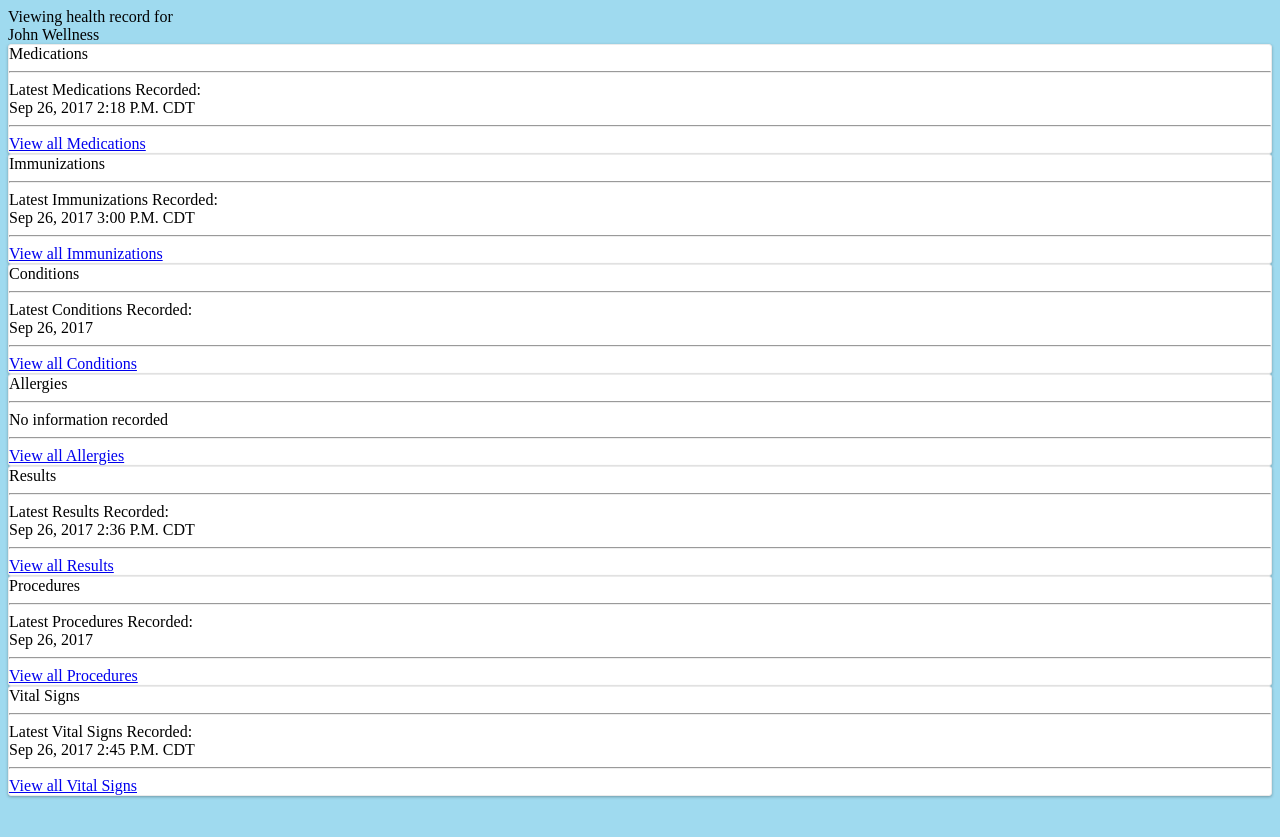
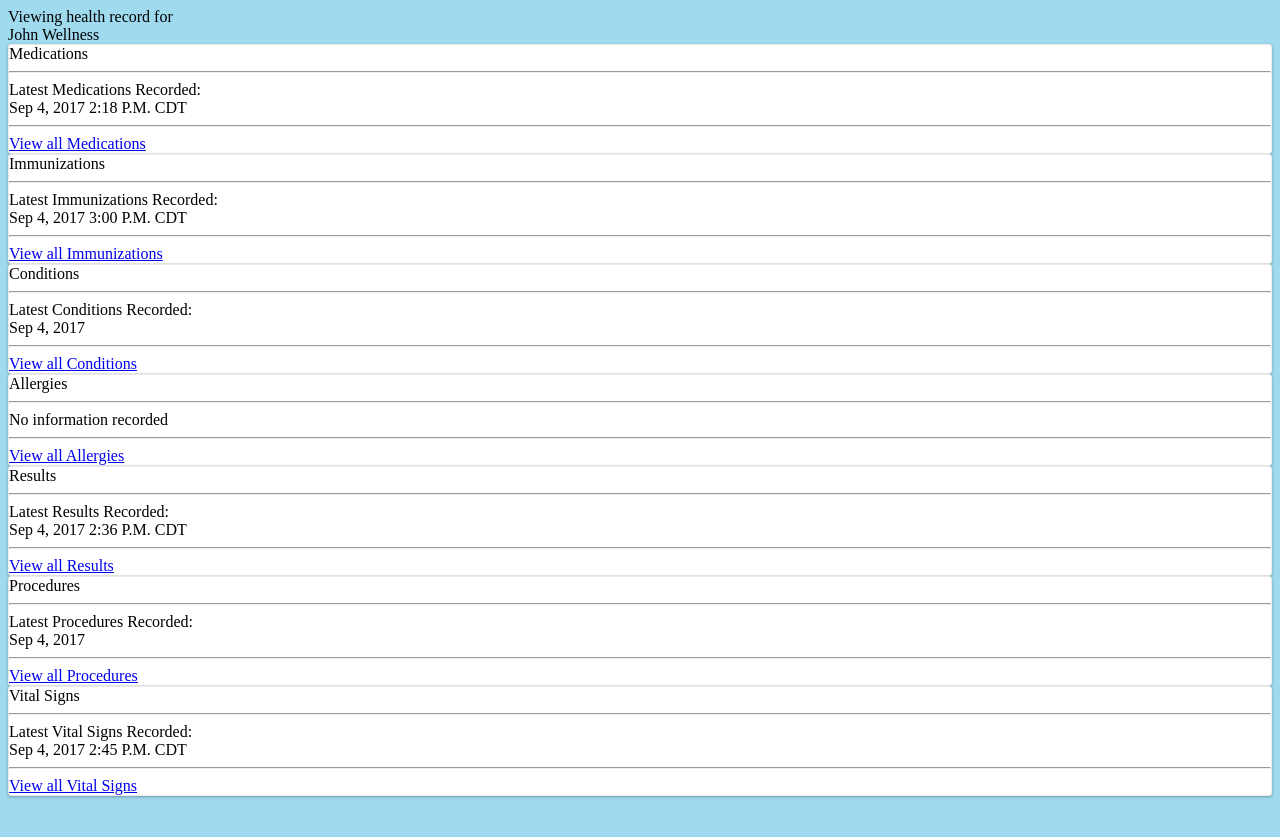
Before and after one commit to glisom/glisom.github.io, a Jekyll site: the page preoverview.html, which Jekyll copies as it is, in a window 1280 px wide. Shown: the top 837 px of the page. Built offline with Jekyll 4.4.1, drawn with Linux system fonts in a browser that asks for light colours; nearby versions of some CDN libraries; a script that is not in the unit is left out.

Commit message:
New Results

```diff
--- a/preoverview.html
+++ b/preoverview.html
@@ -82,7 +82,7 @@
 							<div class='u-pl--md'>
 								Latest Medications Recorded:
 								<div class='text-center'>
-									Sep 26, 2017  2:18 P.M. CDT
+									Sep 4, 2017  2:18 P.M. CDT
 								</div>
 							</div>
 						</div>
@@ -107,7 +107,7 @@
 							<div class='u-pl--md'>
 								Latest Immunizations Recorded:
 								<div class='text-center'>
-									Sep 26, 2017  3:00 P.M. CDT
+									Sep 4, 2017  3:00 P.M. CDT
 								</div>
 							</div>
 						</div>
@@ -132,7 +132,7 @@
 							<div class='u-pl--md'>
 								Latest Conditions Recorded:
 								<div class='text-center'>
-									Sep 26, 2017
+									Sep 4, 2017
 								</div>
 							</div>
 						</div>
@@ -179,7 +179,7 @@
 							<div class='u-pl--md'>
 								Latest Results Recorded:
 								<div class='text-center'>
-									Sep 26, 2017  2:36 P.M. CDT
+									Sep 4, 2017  2:36 P.M. CDT
 								</div>
 							</div>
 						</div>
@@ -204,7 +204,7 @@
 							<div class='u-pl--md'>
 								Latest Procedures Recorded:
 								<div class='text-center'>
-									Sep 26, 2017
+									Sep 4, 2017
 								</div>
 							</div>
 						</div>
@@ -229,7 +229,7 @@
 							<div class='u-pl--md'>
 								Latest Vital Signs Recorded:
 								<div class='text-center'>
-									Sep 26, 2017  2:45 P.M. CDT
+									Sep 4, 2017  2:45 P.M. CDT
 								</div>
 							</div>
 						</div>
```
Also changed, not shown: postoverview.html (+7 -7 lines), preresults.html (+8 -8 lines).
